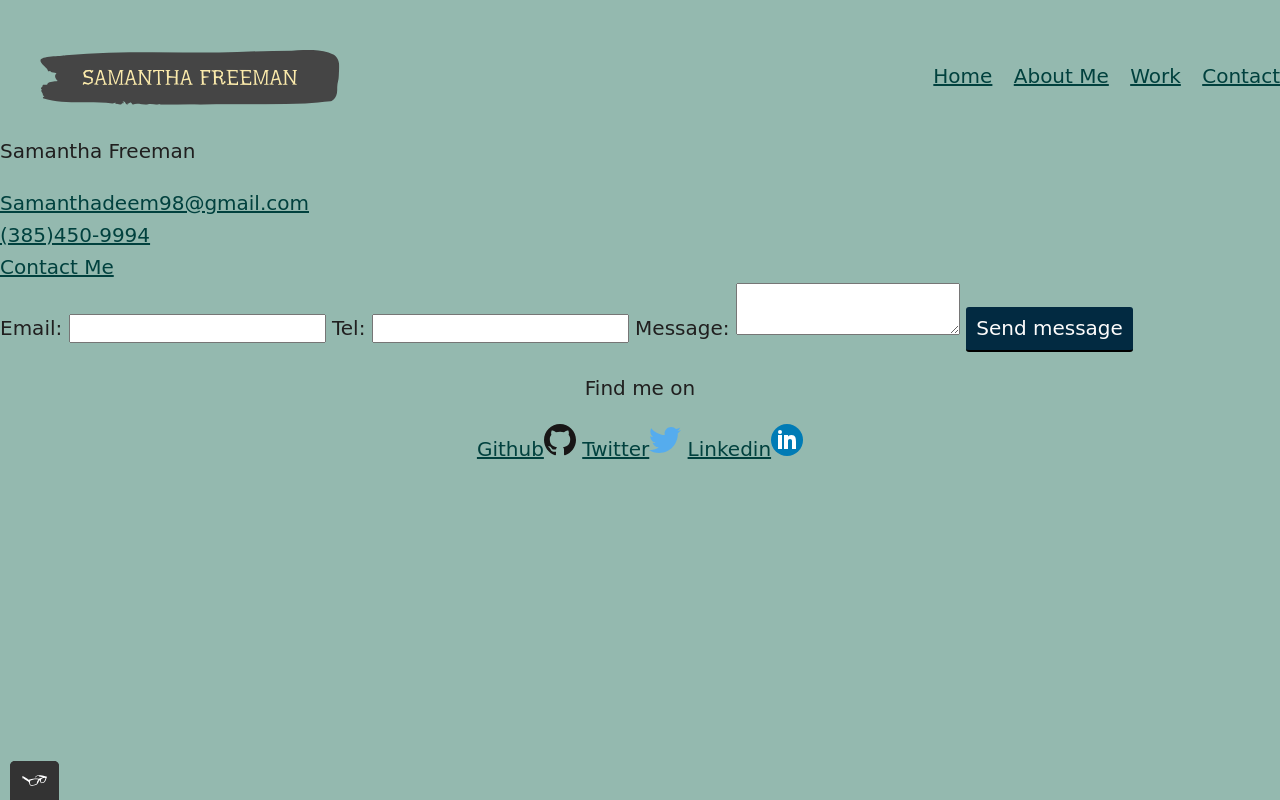
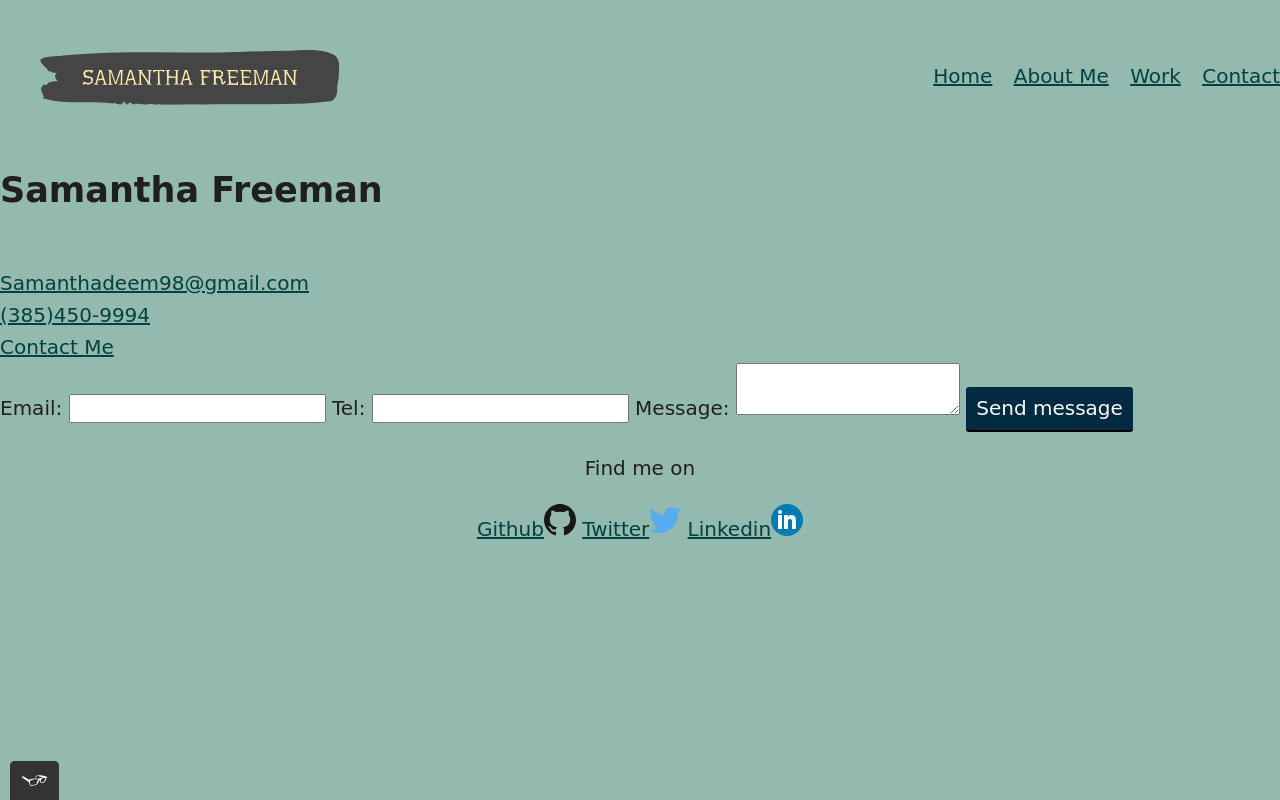
Before and after one commit to Samfreeman98/Website-portfolio, a plain HTML site: page Intro to frontend/contact.html in a window 1280 px wide. Drawn offline with Linux system fonts and the light colour scheme; a web font is replaced by a local one.

Commit message:
Style: add class to main nest on contact page
Added classes to main tag and first div tag to allow styling changes in CSS

```diff
--- a/Intro to frontend/contact.html
+++ b/Intro to frontend/contact.html
@@ -32,9 +32,9 @@
                 </ul>
             </nav>
         </header>
-        <main>
-            <div>
-                <p>Samantha Freeman</p>
+        <main class="contact-main">
+            <div class="contact-info">
+                <h1>Samantha Freeman</h1>
                 <a href="mailto:Samanthadeem98@gmail.com">Samanthadeem98@gmail.com</a>
                 <br>
                 <a href="tel:(385)450-9994" aria-label="You can call me using this number">(385)450-9994</a>
```
